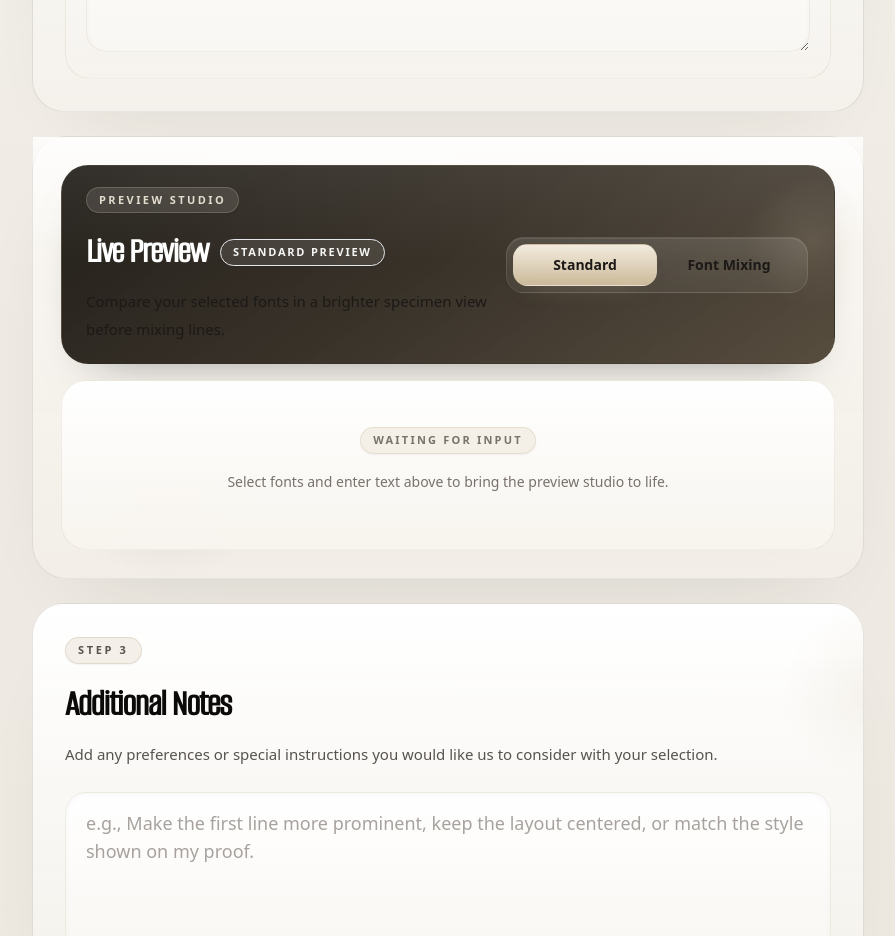
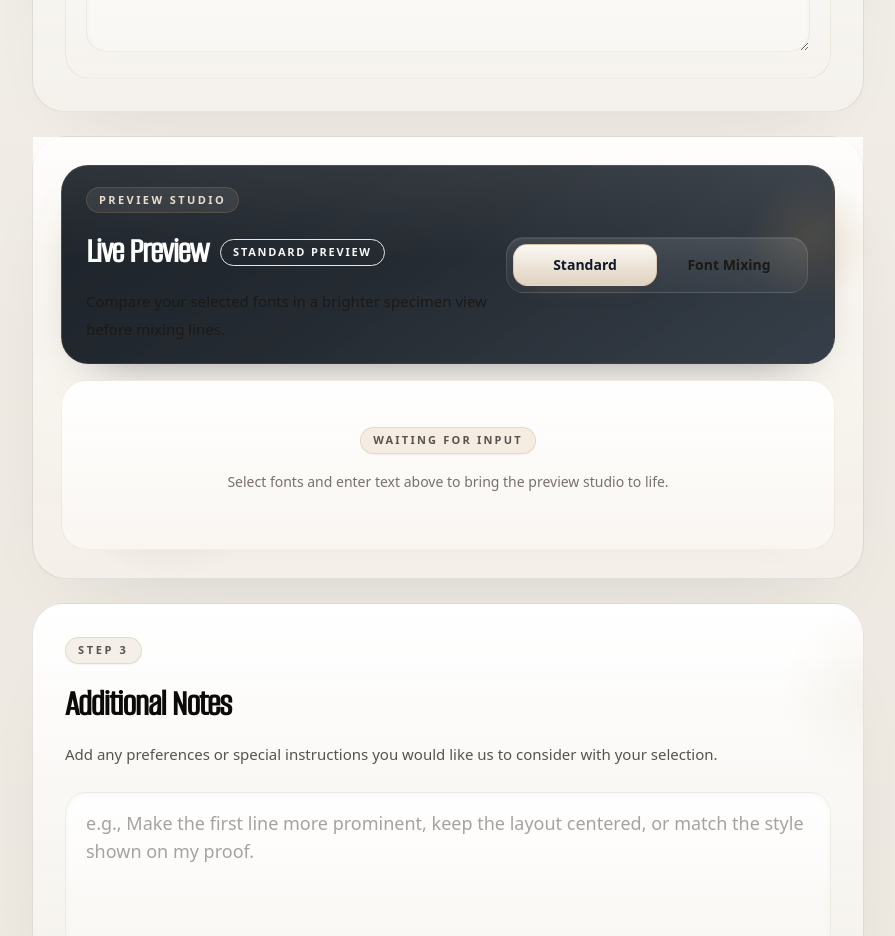
Before and after one commit to Arch-Tom/archfonthub, a React (Vite) app: page / in a window 1280 px wide. Shown: the part 1760-2696 px from the top of the page, without its empty margins (384-1279 px from the left). Built offline with nearby package versions, Linux system fonts and the light colour scheme; a web font is replaced by a local one.

Commit message:
Refine preview studio with champagne and charcoal styling

```diff
--- a/src/components/LivePreviewSection.jsx
+++ b/src/components/LivePreviewSection.jsx
@@ -96,23 +96,23 @@ const LivePreviewSection = ({
     : 'Compare your selected fonts in a brighter specimen view before mixing lines.';
 
   return (
-    <section className="relative overflow-visible rounded-[2.15rem] border border-[rgba(99,91,78,0.14)] bg-[linear-gradient(180deg,rgba(251,249,245,0.995),rgba(242,238,231,0.98))] p-5 shadow-[0_38px_90px_-54px_rgba(32,29,24,0.16)] sm:p-6 xl:p-7">
+    <section className="relative overflow-visible rounded-[2.15rem] border border-[rgba(37,45,55,0.12)] bg-[linear-gradient(180deg,rgba(251,249,245,0.996),rgba(244,239,232,0.985))] p-5 shadow-[0_38px_90px_-54px_rgba(24,28,34,0.16)] sm:p-6 xl:p-7">
       <div className="pointer-events-none absolute inset-0" aria-hidden="true">
-        <div className="absolute inset-x-0 top-0 h-28 bg-[linear-gradient(180deg,rgba(255,255,255,0.82),transparent)]" />
-        <div className="absolute right-8 top-6 h-40 w-40 rounded-full bg-[radial-gradient(circle,rgba(207,191,160,0.16),transparent_72%)]" />
-        <div className="absolute left-10 bottom-0 h-48 w-48 rounded-full bg-[radial-gradient(circle,rgba(120,108,88,0.1),transparent_74%)]" />
+        <div className="absolute inset-x-0 top-0 h-28 bg-[linear-gradient(180deg,rgba(255,255,255,0.84),transparent)]" />
+        <div className="absolute right-8 top-6 h-40 w-40 rounded-full bg-[radial-gradient(circle,rgba(182,138,82,0.16),transparent_72%)]" />
+        <div className="absolute left-10 bottom-0 h-48 w-48 rounded-full bg-[radial-gradient(circle,rgba(31,37,44,0.08),transparent_74%)]" />
       </div>
 
       <div className="relative space-y-4">
-        <header className="overflow-hidden rounded-[1.7rem] border border-[rgba(94,83,63,0.22)] bg-[linear-gradient(145deg,rgba(30,27,22,0.98),rgba(49,42,33,0.97)_46%,rgba(76,66,52,0.94)_100%)] px-5 py-5 shadow-[0_24px_50px_-34px_rgba(18,16,13,0.52)] sm:px-6">
+        <header className="overflow-hidden rounded-[1.7rem] border border-[rgba(182,138,82,0.18)] bg-[linear-gradient(145deg,rgba(25,31,38,0.985),rgba(31,37,44,0.975)_44%,rgba(46,55,66,0.96)_100%)] px-5 py-5 shadow-[0_24px_50px_-34px_rgba(17,21,26,0.58)] sm:px-6">
           <div className="pointer-events-none absolute inset-0" aria-hidden="true">
             <div className="absolute inset-x-0 top-0 h-24 bg-[linear-gradient(180deg,rgba(255,255,255,0.08),transparent)]" />
-            <div className="absolute -right-10 top-3 h-32 w-32 rounded-full bg-[radial-gradient(circle,rgba(214,201,177,0.14),transparent_72%)]" />
+            <div className="absolute -right-10 top-3 h-32 w-32 rounded-full bg-[radial-gradient(circle,rgba(182,138,82,0.18),transparent_72%)]" />
           </div>
 
           <div className="relative flex flex-col gap-4 xl:flex-row xl:items-center xl:justify-between">
             <div className="max-w-[44rem]">
-              <div className="inline-flex items-center rounded-full border border-[rgba(214,201,177,0.24)] bg-[rgba(247,239,224,0.12)] px-3 py-1 text-[11px] font-semibold uppercase tracking-[0.22em] text-[rgba(244,237,223,0.9)] shadow-sm backdrop-blur-sm">
+              <div className="inline-flex items-center rounded-full border border-[rgba(182,138,82,0.24)] bg-[rgba(255,248,239,0.08)] px-3 py-1 text-[11px] font-semibold uppercase tracking-[0.22em] text-[rgba(247,236,218,0.92)] shadow-sm backdrop-blur-sm">
                 Preview Studio
               </div>
 
@@ -124,7 +124,7 @@ const LivePreviewSection = ({
                   Live Preview
                 </h2>
 
-                <span className="inline-flex items-center rounded-full border border-white/12 bg-white/10 px-3 py-1 text-[11px] font-semibold uppercase tracking-[0.16em] text-stone-100 shadow-sm backdrop-blur-sm">
+                <span className="inline-flex items-center rounded-full border border-white/12 bg-white/8 px-3 py-1 text-[11px] font-semibold uppercase tracking-[0.16em] text-stone-100 shadow-sm backdrop-blur-sm">
                   {modeTitle}
                 </span>
               </div>
@@ -135,13 +135,13 @@ const LivePreviewSection = ({
             </div>
 
             <div className="w-full xl:w-auto xl:min-w-[19rem]">
-              <div className="inline-flex w-full rounded-[1.1rem] border border-white/10 bg-[linear-gradient(180deg,rgba(255,255,255,0.12),rgba(255,255,255,0.05))] p-1.5 shadow-[inset_0_1px_0_rgba(255,255,255,0.08)] xl:w-auto backdrop-blur-sm">
+              <div className="inline-flex w-full rounded-[1.1rem] border border-white/10 bg-[linear-gradient(180deg,rgba(255,255,255,0.11),rgba(255,255,255,0.04))] p-1.5 shadow-[inset_0_1px_0_rgba(255,255,255,0.08)] xl:w-auto backdrop-blur-sm">
                 <button
                   type="button"
                   onClick={() => setIsFontMixingMode(false)}
                   className={`flex-1 rounded-[0.9rem] px-4 py-2.5 text-sm font-semibold transition-all xl:min-w-[9rem] ${
                     !showFontMixingMode
-                      ? 'border border-[rgba(214,201,177,0.32)] bg-[linear-gradient(180deg,rgba(246,239,225,0.98),rgba(212,194,161,0.94))] text-stone-900 shadow-[0_12px_24px_-18px_rgba(212,194,161,0.58)]'
+                      ? 'border border-[rgba(182,138,82,0.28)] bg-[linear-gradient(180deg,rgba(255,252,247,0.98),rgba(231,217,198,0.96))] text-slate-900 shadow-[0_12px_24px_-18px_rgba(182,138,82,0.46)]'
                       : 'text-stone-100/82 hover:text-white'
                   }`}
                   aria-pressed={!showFontMixingMode}
@@ -155,7 +155,7 @@ const LivePreviewSection = ({
                   disabled={!canUseFontMixing}
                   className={`flex-1 rounded-[0.9rem] px-4 py-2.5 text-sm font-semibold transition-all xl:min-w-[9rem] ${
                     showFontMixingMode
-                      ? 'border border-[rgba(214,201,177,0.32)] bg-[linear-gradient(180deg,rgba(246,239,225,0.98),rgba(212,194,161,0.94))] text-stone-900 shadow-[0_12px_24px_-18px_rgba(212,194,161,0.58)]'
+                      ? 'border border-[rgba(182,138,82,0.28)] bg-[linear-gradient(180deg,rgba(255,252,247,0.98),rgba(231,217,198,0.96))] text-slate-900 shadow-[0_12px_24px_-18px_rgba(182,138,82,0.46)]'
                       : canUseFontMixing
                         ? 'text-stone-100/82 hover:text-white'
                         : 'cursor-not-allowed text-stone-300/34'
@@ -175,7 +175,7 @@ const LivePreviewSection = ({
         {showHebrewWarning && <HebrewSupportWarning />}
 
         {hasStandardSelection ? (
-          <div className="space-y-4 rounded-[1.8rem] border border-[rgba(190,176,151,0.2)] bg-[linear-gradient(180deg,rgba(255,253,249,0.99),rgba(245,242,236,0.97))] p-4 shadow-[0_28px_56px_-40px_rgba(24,21,18,0.1)] sm:p-5">
+          <div className="space-y-4 rounded-[1.8rem] border border-[rgba(182,138,82,0.14)] bg-[linear-gradient(180deg,rgba(255,253,249,0.995),rgba(246,241,234,0.978))] p-4 shadow-[0_28px_56px_-40px_rgba(24,28,34,0.1)] sm:p-5">
             <PreviewLayoutControls
               activeLineFontSize={activeLineFontSize}
               activePreviewLine={activePreviewLine}
@@ -224,9 +224,9 @@ const LivePreviewSection = ({
           </div>
         ) : (
           !monogramInfo && (
-            <div className="min-h-[170px] rounded-[1.6rem] border border-[rgba(190,176,151,0.2)] bg-[linear-gradient(180deg,rgba(255,255,255,0.99),rgba(247,244,238,0.96))] p-6 shadow-[0_20px_44px_-36px_rgba(20,18,15,0.06)]">
+            <div className="min-h-[170px] rounded-[1.6rem] border border-[rgba(182,138,82,0.14)] bg-[linear-gradient(180deg,rgba(255,255,255,0.995),rgba(249,246,241,0.975))] p-6 shadow-[0_20px_44px_-36px_rgba(24,28,34,0.06)]">
               <div className="flex h-full min-h-[110px] flex-col items-center justify-center text-center">
-                <div className="rounded-full border border-[rgba(190,176,151,0.28)] bg-[rgba(244,239,230,0.92)] px-3 py-1 text-[11px] font-semibold uppercase tracking-[0.2em] text-stone-500 shadow-sm">
+                <div className="rounded-full border border-[rgba(182,138,82,0.22)] bg-[rgba(245,236,223,0.9)] px-3 py-1 text-[11px] font-semibold uppercase tracking-[0.2em] text-stone-600 shadow-sm">
                   Waiting for input
                 </div>
                 <p className="mt-4 max-w-md text-sm leading-6 text-stone-500">
--- a/src/components/livePreview/PreviewLayoutControls.jsx
+++ b/src/components/livePreview/PreviewLayoutControls.jsx
@@ -30,10 +30,10 @@ const PreviewLayoutControls = ({
     : 'These controls apply across the full standard specimen view.';
 
   return (
-    <div className="rounded-[1.45rem] border border-[rgba(94,83,63,0.18)] bg-[linear-gradient(180deg,rgba(31,28,23,0.97),rgba(49,43,34,0.95))] p-4 text-white shadow-[0_24px_50px_-34px_rgba(18,16,13,0.44),inset_0_1px_0_rgba(255,255,255,0.08)] sm:p-5">
+    <div className="rounded-[1.45rem] border border-[rgba(182,138,82,0.16)] bg-[linear-gradient(180deg,rgba(24,29,35,0.985),rgba(34,41,49,0.965))] p-4 text-white shadow-[0_24px_50px_-34px_rgba(17,21,26,0.5),inset_0_1px_0_rgba(255,255,255,0.08)] sm:p-5">
       <div className="flex flex-col gap-4 xl:flex-row xl:items-end xl:justify-between">
         <div className="max-w-[34rem]">
-          <div className="text-[11px] font-semibold uppercase tracking-[0.22em] text-stone-200/72">
+          <div className="text-[11px] font-semibold uppercase tracking-[0.22em] text-[rgba(247,236,218,0.72)]">
             {controlLabel}
           </div>
           <div className="mt-1 flex flex-wrap items-center gap-2.5">
@@ -41,7 +41,7 @@ const PreviewLayoutControls = ({
             <span
               className={`inline-flex items-center rounded-full border px-2.5 py-1 text-[10px] font-semibold uppercase tracking-[0.14em] ${
                 isFontMixingMode
-                  ? 'border-[rgba(214,201,177,0.24)] bg-[rgba(246,239,225,0.12)] text-[rgba(244,237,223,0.92)]'
+                  ? 'border-[rgba(182,138,82,0.22)] bg-[rgba(245,236,223,0.1)] text-[rgba(247,236,218,0.92)]'
                   : 'border-white/12 bg-white/10 text-stone-100/82'
               }`}
             >
@@ -91,7 +91,7 @@ const PreviewLayoutControls = ({
                   className={`rounded-full px-3 py-1.5 text-xs font-semibold transition-all duration-200 ${
                     !activePreviewLine || isUsingDefaultLineSize
                       ? 'cursor-default bg-white/10 text-stone-300/38'
-                      : 'border border-[rgba(214,201,177,0.22)] bg-[rgba(246,239,225,0.12)] text-[rgba(244,237,223,0.92)] hover:bg-[rgba(246,239,225,0.2)] hover:text-white'
+                      : 'border border-[rgba(182,138,82,0.2)] bg-[rgba(245,236,223,0.1)] text-[rgba(247,236,218,0.92)] hover:bg-[rgba(245,236,223,0.18)] hover:text-white'
                   }`}
                 >
                   Use default
```
Also changed, not shown: src/components/livePreview/PreviewRangeControl.jsx (+6 -18 lines), src/components/livePreview/StandardPreviewPanel.jsx (+6 -6 lines).
